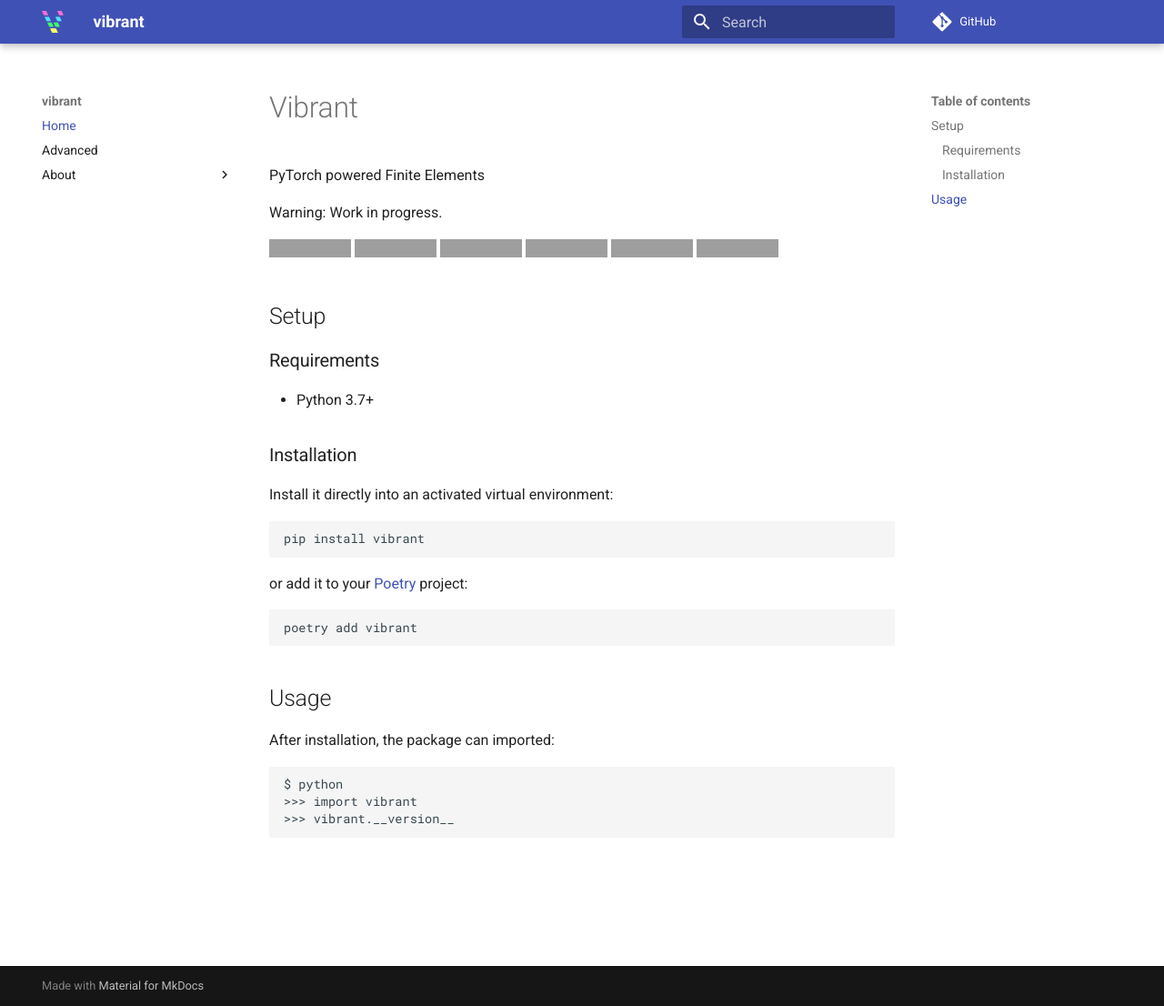
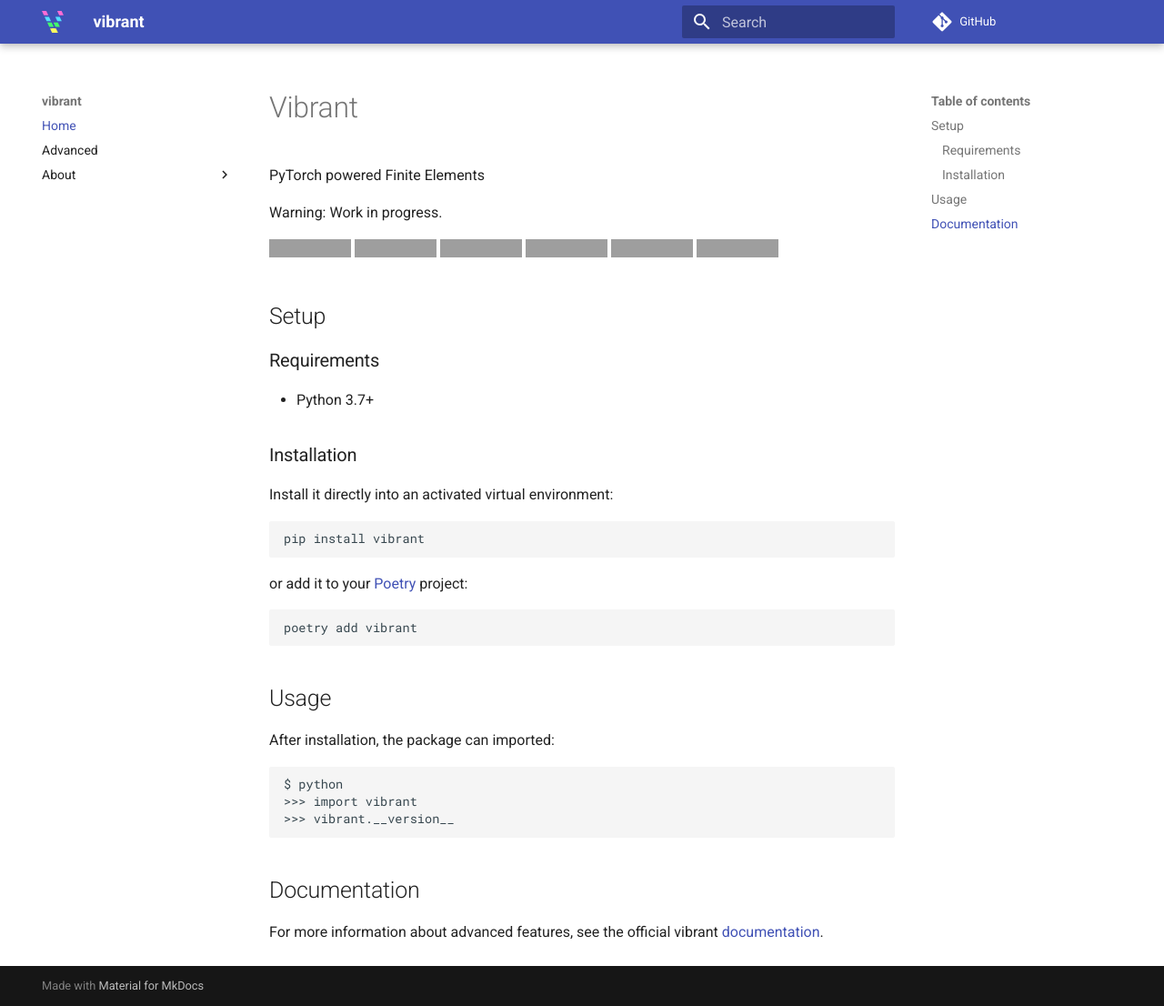
Before and after one commit to gcapu/vibrant, an MkDocs documentation site: the page built from docs/index.md, in a window 1280 px wide and 1106 px high, cut to the strip 0-1106 px from the top of the window. Shown: the whole strip at 91% size. Built offline with MkDocs 1.6.1 and Material for MkDocs 9.7.7, drawn with Linux system fonts in a browser that asks for light colours; comment, search, counter and statistics services are not loaded; grey boxes are pictures that could not be loaded.

Commit message:
updated the docs folder

````diff
--- a/docs/index.md
+++ b/docs/index.md
@@ -40,3 +40,7 @@ $ python
 >>> import vibrant
 >>> vibrant.__version__
 ```
+
+## Documentation
+
+For more information about advanced features, see the official vibrant [documentation](https://gcapu.github.io/).
````
